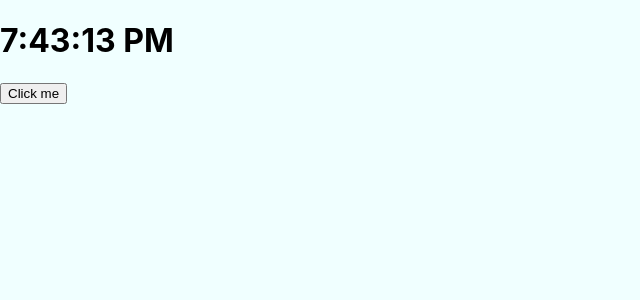
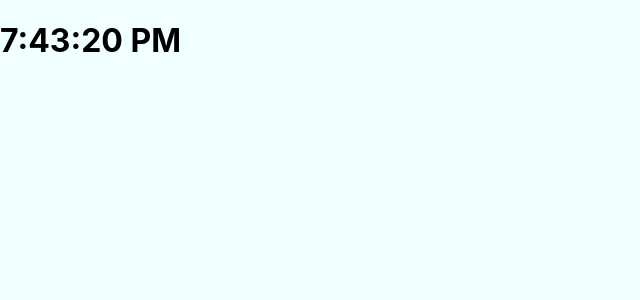
Before and after one commit to karunahuja/React, a React (Create React App) app in the folder awesomeapp/: page / in a window 1280 px wide. Shown: the top 300 px of the page, without its empty margins (0-640 px from the left). Built offline with nearby package versions, Linux system fonts and the light colour scheme.

Commit message:
Create a Digital Clock using React JS

```diff
--- a/awesomeapp/src/App.jsx
+++ b/awesomeapp/src/App.jsx
@@ -9,6 +9,7 @@ const App=()=>{
 
     // const [name1,name2,name3]=name;
 
+
 const state=useState();//return current data and updated data
 const[count,setCount]=useState(date);//0 is initial value, count is current value(0) initially,set count is updated value and updated value becomes current value of count
 
@@ -19,11 +20,14 @@ const[count,setCount]=useState(date);//0 is initial value, count is current valu
         //  will not applicable in react       count++;
 
     }
+    setInterval(() => {
+        IncNum()
+    }, 1000);
 
     return(
         <>
         <h1>{count}</h1>
-        <button onClick={IncNum}>Click me</button>
+
         </>
     )
 
```
